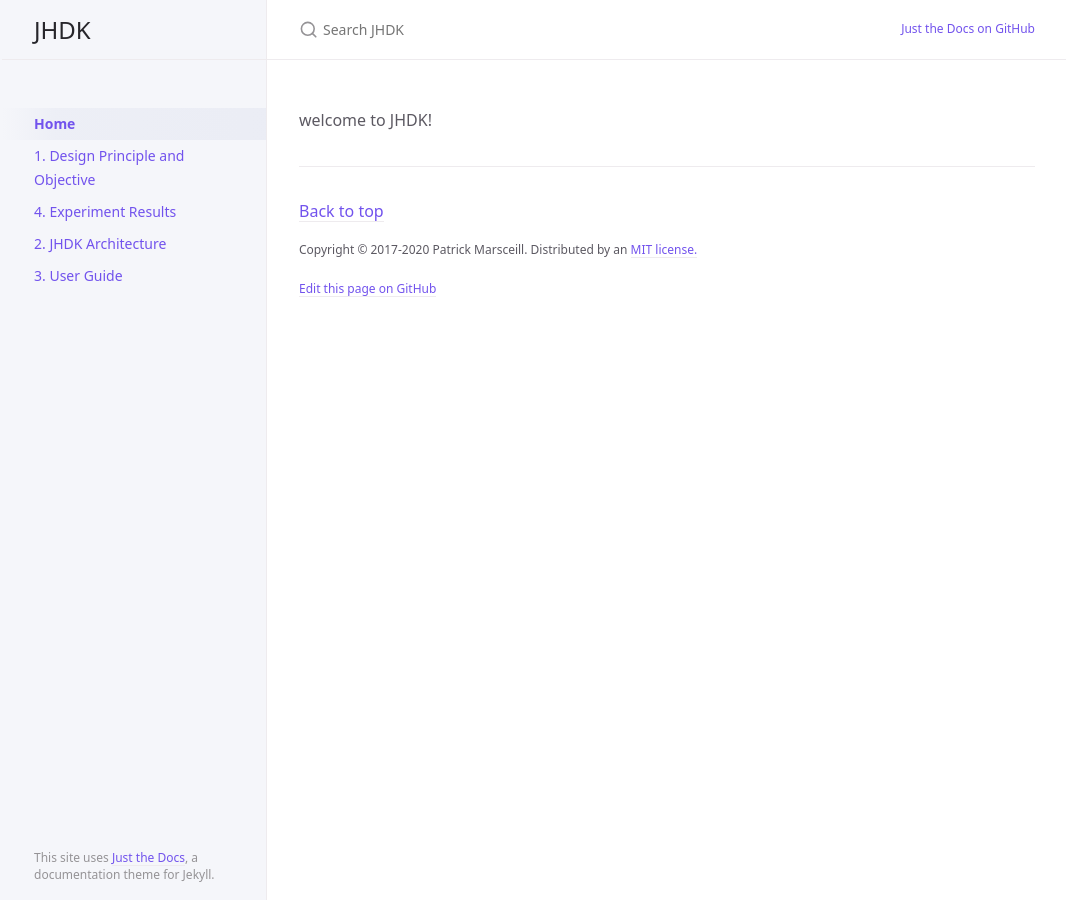
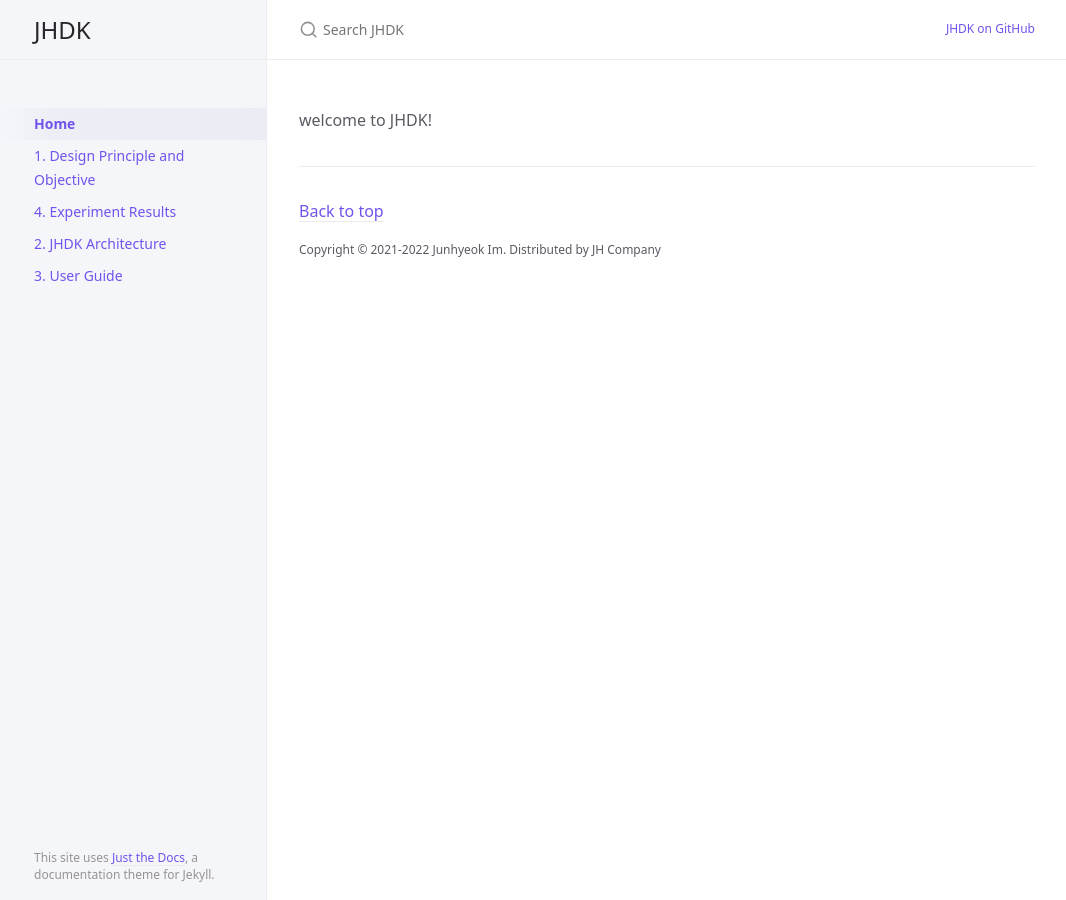
Before and after one commit to imjh110/imjh110.github.io, a Jekyll site: the page built from index.md, in a window 1280 px wide. Shown: the whole page, without its empty margins (105-1171 px from the left). Built offline with Jekyll 4.4.1, drawn with Linux system fonts in a browser that asks for light colours.

Commit message:
config mod

```diff
--- a/_config.yml
+++ b/_config.yml
@@ -64,8 +64,8 @@ heading_anchors: true
 
 # Aux links for the upper right navigation
 aux_links:
-  "Just the Docs on GitHub":
-    - "//github.com/pmarsceill/just-the-docs"
+  "JHDK on GitHub":
+    - "//github.com/OpenMPDK/SMDK"
 
 # Makes Aux links open in a new tab. Default is false
 aux_links_new_tab: false
@@ -81,7 +81,7 @@ nav_sort: case_sensitive # Capital letters sorted before lowercase
 back_to_top: true
 back_to_top_text: "Back to top"
 
-footer_content: "Copyright &copy; 2017-2020 Patrick Marsceill. Distributed by an <a href=\"https://github.com/pmarsceill/just-the-docs/tree/master/LICENSE.txt\">MIT license.</a>"
+footer_content: "Copyright &copy; 2021-2022 Junhyeok Im. Distributed by JH Company"
 
 # Footer last edited timestamp
 last_edit_timestamp: true # show or hide edit time - page must have `last_modified_date` defined in the frontmatter
@@ -90,12 +90,12 @@ last_edit_time_format: "%b %e %Y at %I:%M %p" # uses ruby's time format: https:/
 
 
 # Footer "Edit this page on GitHub" link text
-gh_edit_link: true # show or hide edit this page link
-gh_edit_link_text: "Edit this page on GitHub"
-gh_edit_repository: "https://github.com/pmarsceill/just-the-docs" # the github URL for your repo
-gh_edit_branch: "master" # the branch that your docs is served from
+#gh_edit_link: true # show or hide edit this page link
+#gh_edit_link_text: "Edit this page on GitHub"
+#gh_edit_repository: "https://github.com/pmarsceill/just-the-docs" # the github URL for your repo
+#gh_edit_branch: "master" # the branch that your docs is served from
 # gh_edit_source: docs # the source that your files originate from
-gh_edit_view_mode: "tree" # "tree" or "edit" if you want the user to jump into the editor immediately
+#gh_edit_view_mode: "tree" # "tree" or "edit" if you want the user to jump into the editor immediately
 
 # Color scheme currently only supports "dark", "light"/nil (default), or a custom scheme that you define
 color_scheme: nil
```
